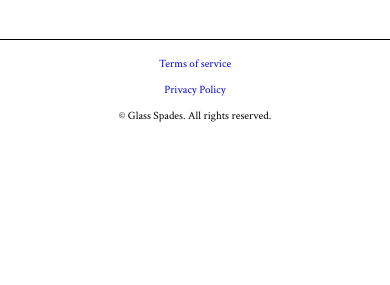
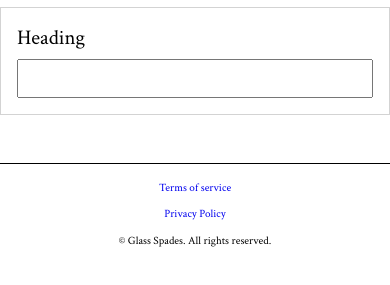
Before and after one commit to Kirera-Wainaina/glass-spades, a website: page frontend/html/admin/upload.html in a window 390 px wide. Shown: the part 121-406 px from the top of the page. Drawn offline with Linux system fonts and the light colour scheme; no server answers.

Commit message:
Add the heading input and format it

```diff
--- a/frontend/css/admin/upload.css
+++ b/frontend/css/admin/upload.css
@@ -36,6 +36,10 @@ button {
     color: white;
 }
 
+input[name="Heading"] {
+    grid-column: 1 / 4;
+}
+
 @media (orientation: portrait) {
     .container {
 	grid-column: 2 / 12;
@@ -65,4 +69,8 @@ button {
 	width: 12em;
 	height: 3.3em;
     }
+
+    input[name="Heading"] {
+	height: 2.5em;
+    }
 }
--- a/frontend/html/admin/upload.html
+++ b/frontend/html/admin/upload.html
@@ -31,6 +31,11 @@
 
       <h2>Upload a listing</h2>
 
+      <div id="Heading-container" class="container">
+	<p id="Heading-label" class="label">Heading</p>
+	<input type="text" name="Heading"/>
+      </div>
+
       <footer>
 	<a href="/terms">Terms of service</a>
 	<a href="/privacy-policy">Privacy Policy</a>
```
